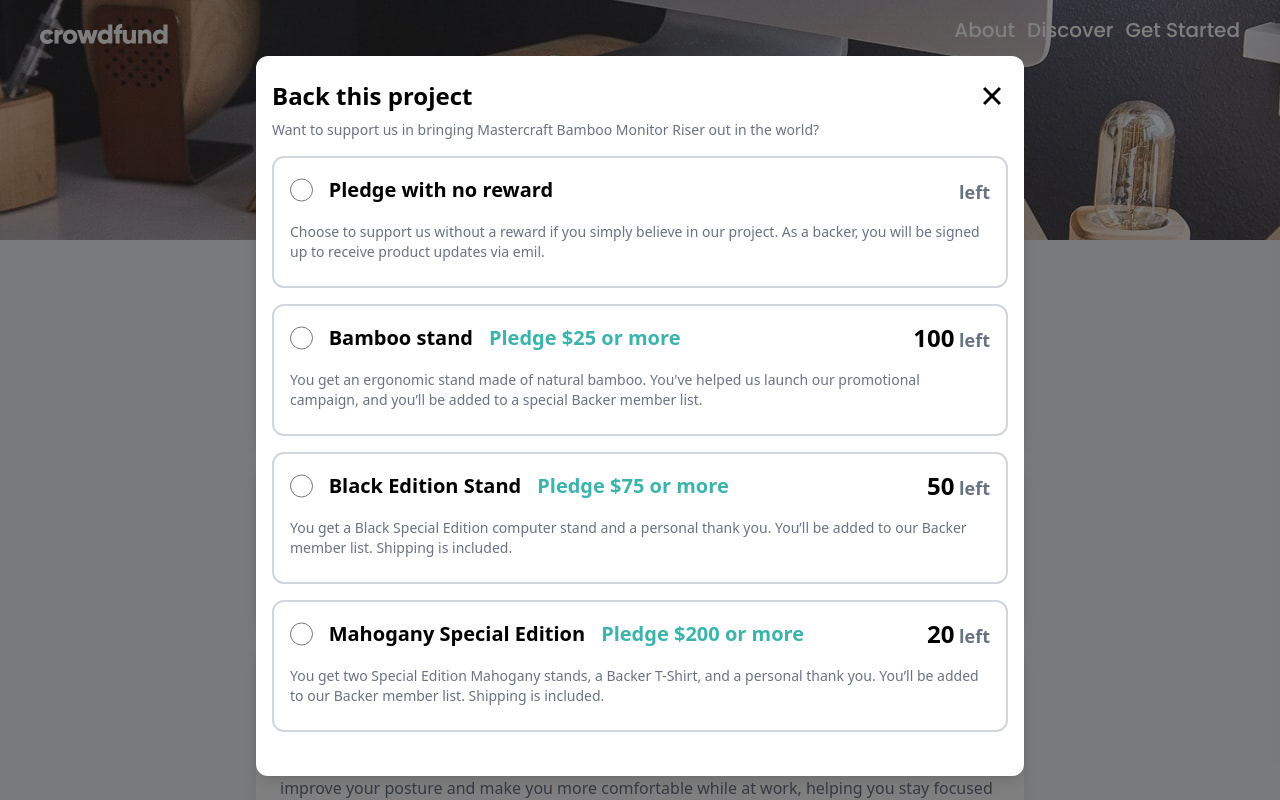
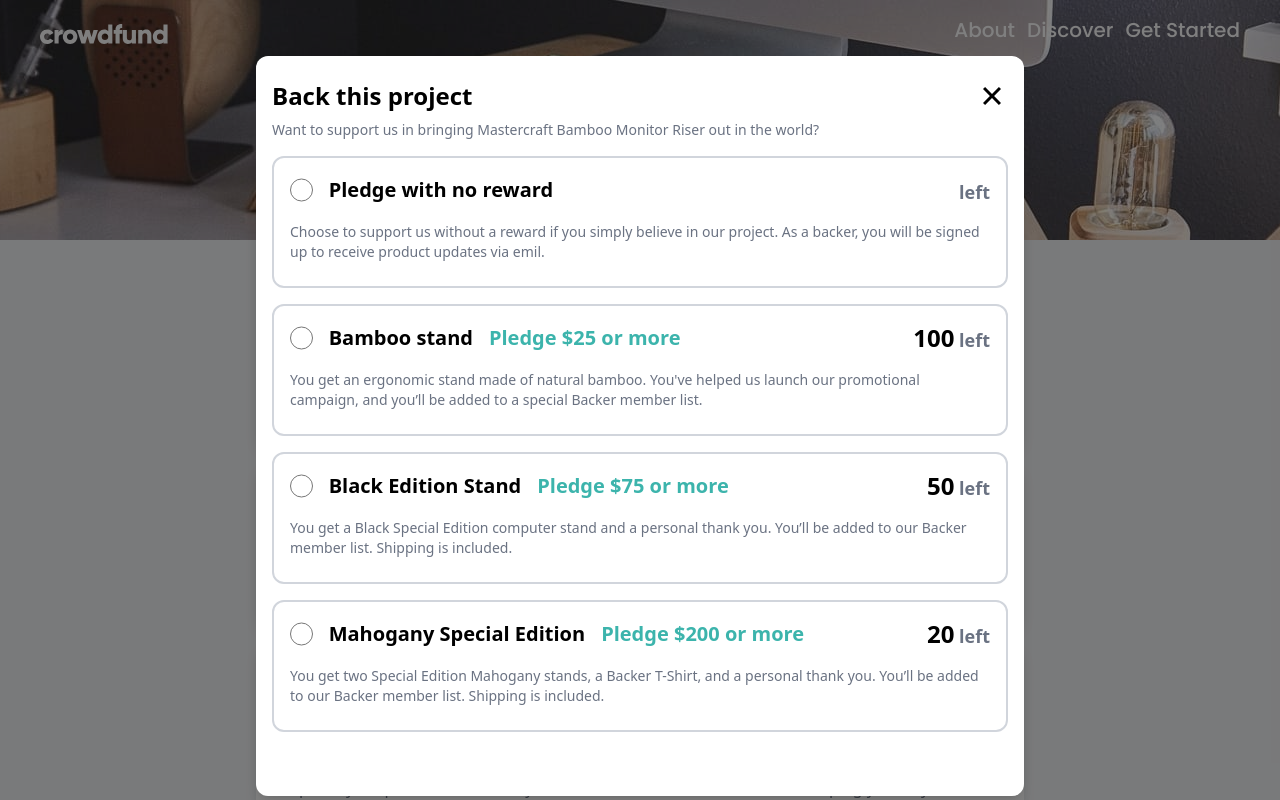
Before and after one commit to Shadrack04/react-crowdfunding-product, a React (Vite) app: page / in a window 1280 px wide. Both pictures are taken after a click on the button "Back this project". Shown: the top 800 px of the page. Built offline with nearby package versions, Linux system fonts and the light colour scheme.

Commit message:
increase the height of the modal to cover the whole bottom of the screen

```diff
--- a/src/components/Modal.jsx
+++ b/src/components/Modal.jsx
@@ -11,7 +11,7 @@
   return (
     <div className=" fixed inset-0 flex pt-10 pb-1 z-50 bg-black/50">
       <div className=" absolute right-5 top-15"></div>
-      <div className="flex flex-col p-4 pb-2 bg-white w-[90%] max-h-[90vh] md:w-[60%] mx-auto mt-4 shadow-lg rounded-xl overflow-hidden">
+      <div className="flex flex-col p-4 pb-8 bg-white w-[90%] max-h-[95vh] md:w-[60%] mx-auto mt-4 shadow-lg rounded-xl overflow-hidden">
         {children}
       </div>
     </div>
```
